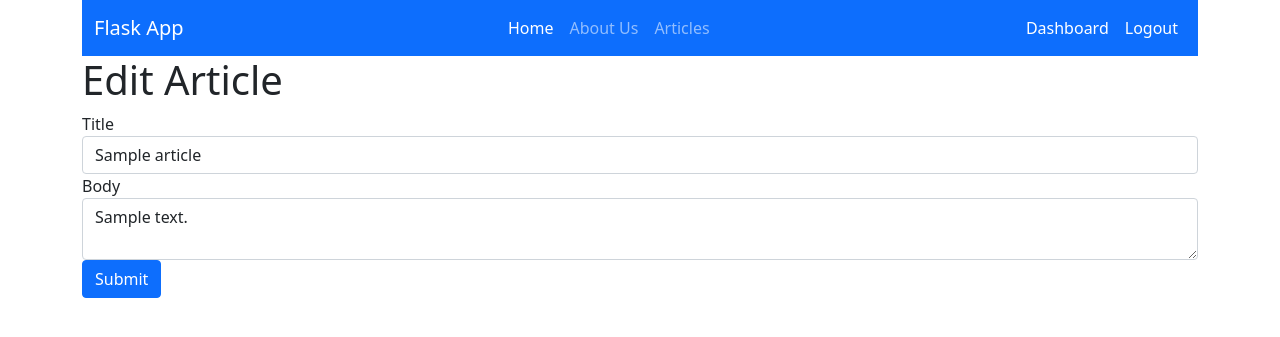
After one commit to KirGorod/Simple_flask_app, a Flask app: page /edit_article/1 in a window 1280 px wide. The commit adds this page. Shown: the top 337 px of the page. Run offline with Flask 2, Linux system fonts and the light colour scheme; the visitor is signed in with stand-in values (Sample User, id 1); tables that the repository leaves empty or names only in its code hold one stand-in row (values such as "Sample post"); some libraries are stand-ins or nearby versions.

Commit message:
Added edit and delete functionality

```diff
--- a/app.py
+++ b/app.py
@@ -218,6 +218,60 @@ def add_article():
     return render_template("add_article.html", form=form)
 
 
+@app.route("/edit_article/<string:id>", methods=["GET", "POST"])
+@is_logged_in
+def edit_article(id):
+    # Create cursor
+    cur = mysql.connection.cursor()
+
+    # Get article by id
+    result = cur.execute("SELECT * FROM articles WHERE id = %s", [id])
+    article = cur.fetchone()
+
+    # Get form
+    form = ArticleForm(request.form)
+
+    # Populate article form field
+    form.title.data = article['title']
+    form.body.data = article['body']
+
+    if request.method == "POST" and form.validate():
+        title = request.form['title']
+        body = request.form['body']
+
+        # Create cursor
+        cur = mysql.connection.cursor()
+
+        # Execute
+        cur.execute("UPDATE articles SET title = %s, body = %s WHERE id = %s", (title, body, id))
+
+        # Commit to DB
+        mysql.connection.commit()
+
+        # Close connection
+        cur.close()
+
+        flash("Article Updated", "success")
+
+        return redirect(url_for("dashboard"))
+
+    return render_template("edit_article.html", form=form)
+
+
+@app.route("/delete_article/<string:id>", methods=["GET", "POST"])
+@is_logged_in
+def delete_article(id):
+    # Create cursor
+    cur = mysql.connection.cursor()
+    cur.execute("DELETE FROM articles WHERE id = %s", [id])
+    mysql.connection.commit()
+    cur.close()
+
+    flash("Article Deleted", "success")
+
+    return redirect(url_for("dashboard"))
+
+
 if __name__ == "__main__":
     app.secret_key = "secret123"
     app.run(debug=True)
--- /dev/null
+++ b/templates/edit_article.html
@@ -0,0 +1,15 @@
+{% extends 'layout.html' %}
+
+{% block body %}
+  <h1>Edit Article</h1>
+  {% from "includes/_formhelpers.html" import render_field %}
+  <form method="POST" action="">
+    <div class="form-group">
+      {{ render_field(form.title, class_="form-control") }}
+    </div>
+    <div class="form-group">
+      {{ render_field(form.body, class_="form-control", id="editor") }}
+    </div>
+    <p><input class="btn btn-primary" type="submit" value="Submit">
+  </form>
+{% endblock %}
```
Also changed, not shown: templates/dashboard.html (+6 -1 lines).
